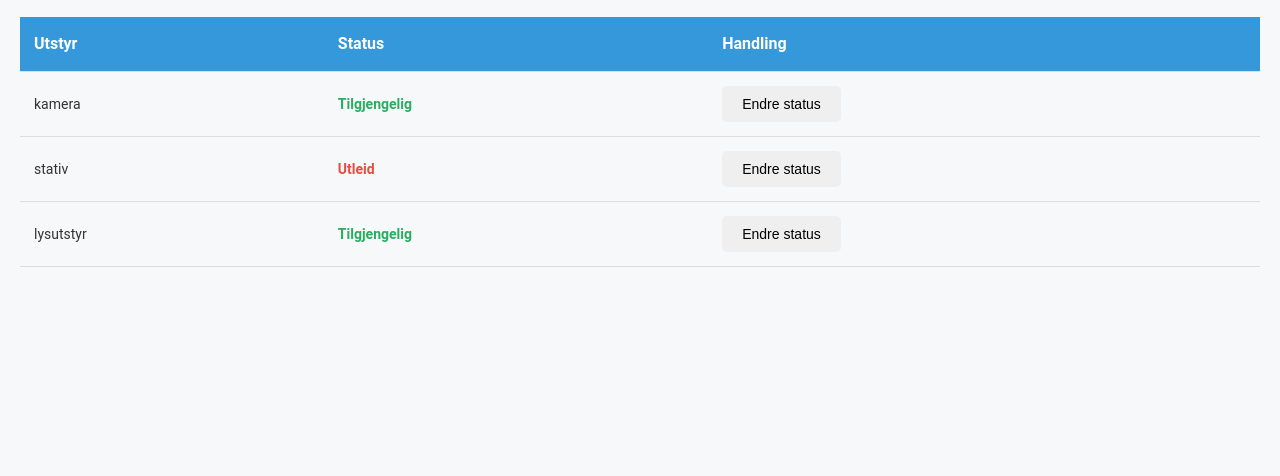
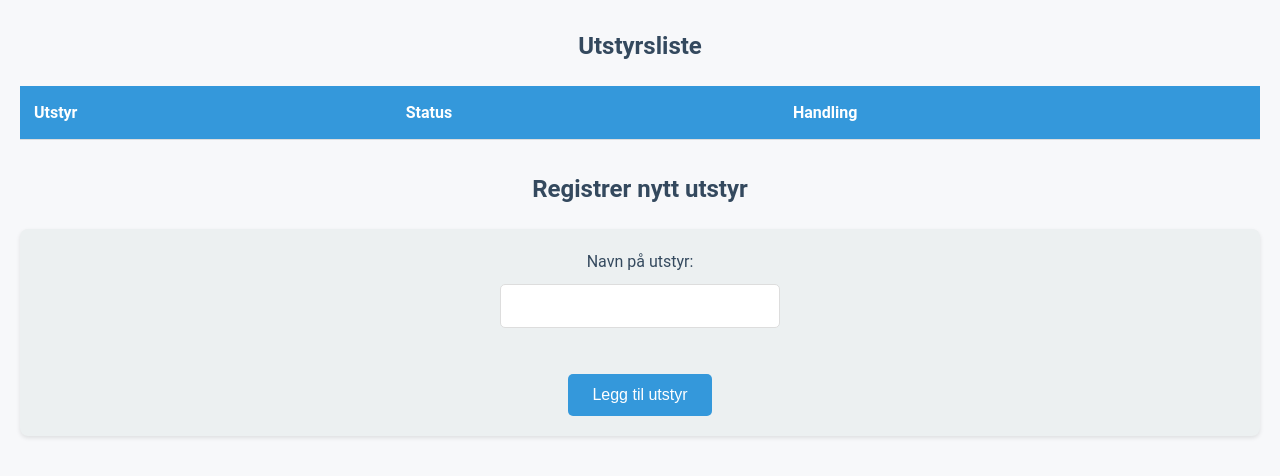
Before and after one commit to Tahaullah123/utleieskjema, a plain HTML site: page index.html in a window 1280 px wide. Shown: the part 74-550 px from the top of the page. Drawn offline with Linux system fonts and the light colour scheme.

Commit message:
Update index.html

```diff
--- a/index.html
+++ b/index.html
@@ -5,9 +5,15 @@
     <meta name="viewport" content="width=device-width, initial-scale=1.0">
     <link rel="stylesheet" href="style.css">
     <title>Utstyrsadministrasjon</title>
+    <style>
+
+    </style>
 </head>
 <body>
+
     <h1>Utstyrsadministrasjon</h1>
+
+    <h2>Utstyrsliste</h2>
     <table>
         <thead>
             <tr>
@@ -17,40 +23,19 @@
             </tr>
         </thead>
         <tbody id="equipmentTable">
-            <tr>
-                <td>kamera</td>
-                <td class="status available">Tilgjengelig</td>
-                <td><button onclick="toggleStatus(this)">Endre status</button></td>
-            </tr>
-            <tr>
-                <td>stativ</td>
-                <td class="status rented">Utleid</td>
-                <td><button onclick="toggleStatus(this)">Endre status</button></td>
-            </tr>
-            <tr>
-                <td>lysutstyr</td>
-                <td class="status available">Tilgjengelig</td>
-                <td><button onclick="toggleStatus(this)">Endre status</button></td>
-            </tr>
+            <!-- Liste med utstyr legges til her -->
         </tbody>
     </table>
 
-
+    <h2>Registrer nytt utstyr</h2>
+    <form id="registerForm">
+        <label for="equipmentName">Navn på utstyr:</label>
+        <input type="text" id="equipmentName" name="equipmentName" required>
+        <br>
+        <button type="submit">Legg til utstyr</button>
+    </form>
 
     <script>
-        function toggleStatus(button) {
-            const row = button.parentElement.parentElement;
-            const statusCell = row.querySelector('.status');
-
-            if (statusCell.classList.contains('available')) {
-                statusCell.textContent = 'Utleid';
-                statusCell.classList.remove('available');
-                statusCell.classList.add('rented');
-            } else {
-                statusCell.textContent = 'Tilgjengelig';
-                statusCell.classList.remove('rented');
-                statusCell.classList.add('available');
-            }
         }
     </script>
 </body>
```
